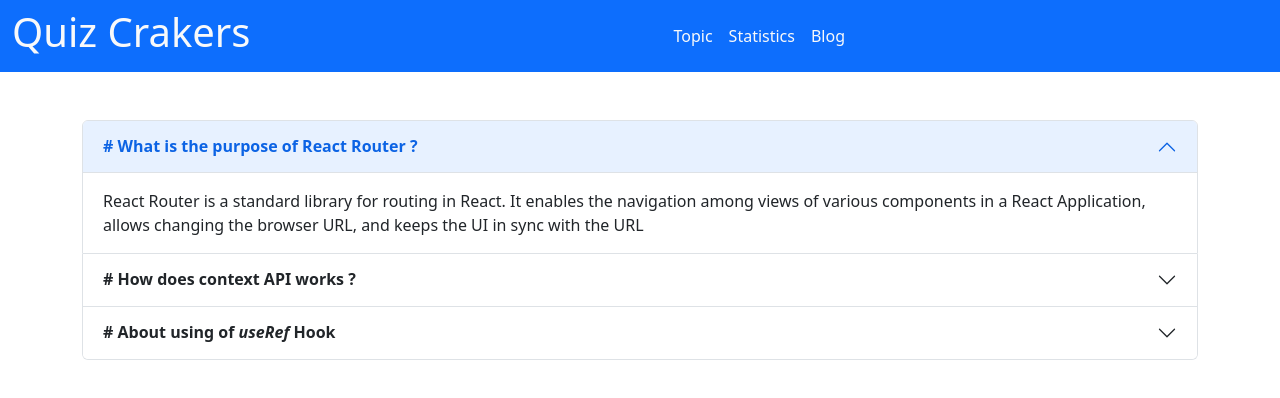
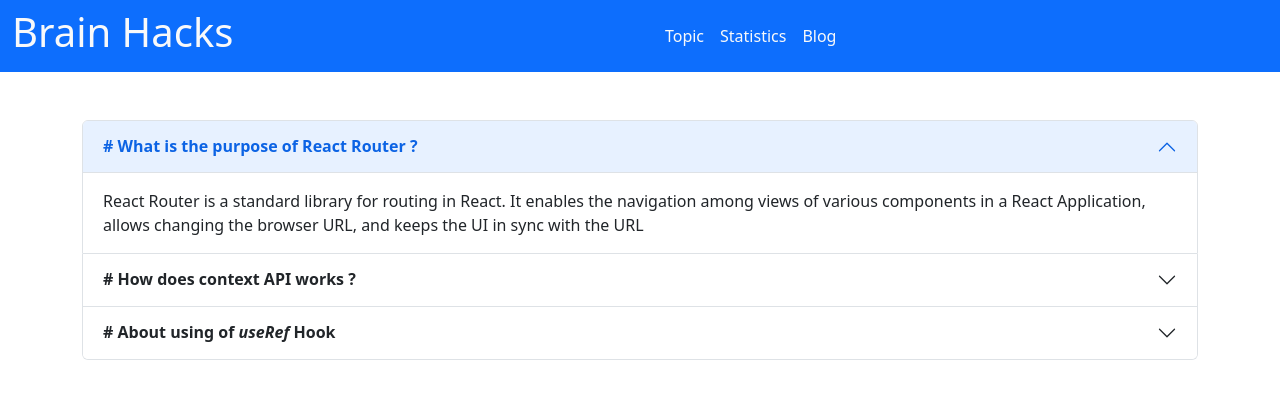
Before and after one commit to Irfan-Chowdhury/quiz-crackerz, a React (Create React App) app: page /blog in a window 1280 px wide. Shown: the top 398 px of the page. Built offline with nearby package versions, Linux system fonts and the light colour scheme.

Commit message:
Change icon, title, Heading

```diff
--- a/public/index.html
+++ b/public/index.html
@@ -2,7 +2,7 @@
 <html lang="en">
   <head>
     <meta charset="utf-8" />
-    <link rel="icon" href="%PUBLIC_URL%/favicon.ico" />
+    <link rel="icon" href="%PUBLIC_URL%/brain_hacks.jpg" />
     <meta name="viewport" content="width=device-width, initial-scale=1" />
     <meta name="theme-color" content="#000000" />
     <meta
@@ -24,7 +24,7 @@
       work correctly both with client-side routing and a non-root public URL.
       Learn how to configure a non-root public URL by running `npm run build`.
     -->
-    <title>React App</title>
+    <title>Brain Hacks</title>
   </head>
   <body>
     <noscript>You need to enable JavaScript to run this app.</noscript>
--- a/src/components/Header/Header.js
+++ b/src/components/Header/Header.js
@@ -6,7 +6,7 @@ const Header = () => {
     return (
         <nav className="container-fluid navbar navbar-expand-lg navbar-light bg-primary text-light">
             <div className="container-fluid">
-                <h1>Quiz Crakers</h1>
+                <h1>Brain Hacks</h1>
                 <button className="navbar-toggler" type="button" data-bs-toggle="collapse" data-bs-target="#navbarText"
                     aria-controls="navbarText" aria-expanded="false" aria-label="Toggle navigation">
                     <span className="navbar-toggler-icon"></span>
```
Also changed, not shown: public/brain_hacks.jpg (added).
